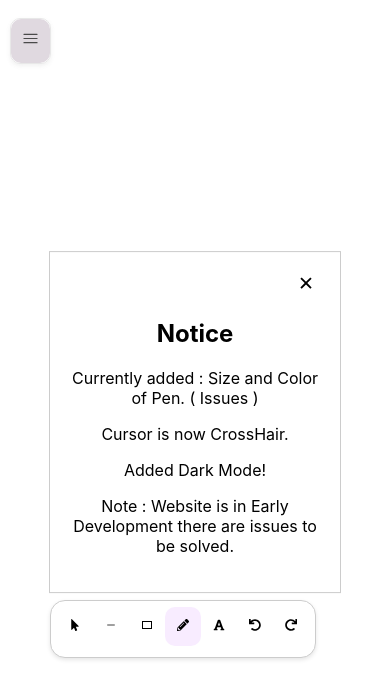
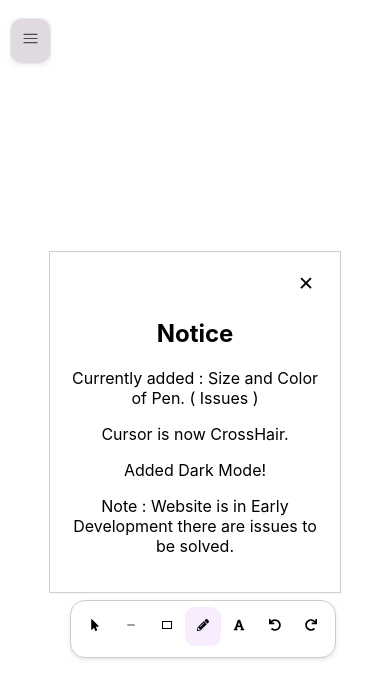
Before and after one commit to sumit171204/draw, a React (Create React App) app: page / in a window 390 px wide. Shown: the top 698 px of the page. Built offline with nearby package versions, Linux system fonts and the light colour scheme; the HTML template or start-up script is replaced by a standard one.

Commit message:
Mobile Compability

```diff
--- a/src/App.css
+++ b/src/App.css
@@ -162,9 +162,8 @@ body.dark-mode {
 /* Media Queries */
 @media only screen and (max-width: 600px) {
   .toolbox-container {
-    position: fixed;
     margin-top: 600px;
-    margin-left:50px;
+    margin-left:70px;
   }
 
   .toolbox {
```
